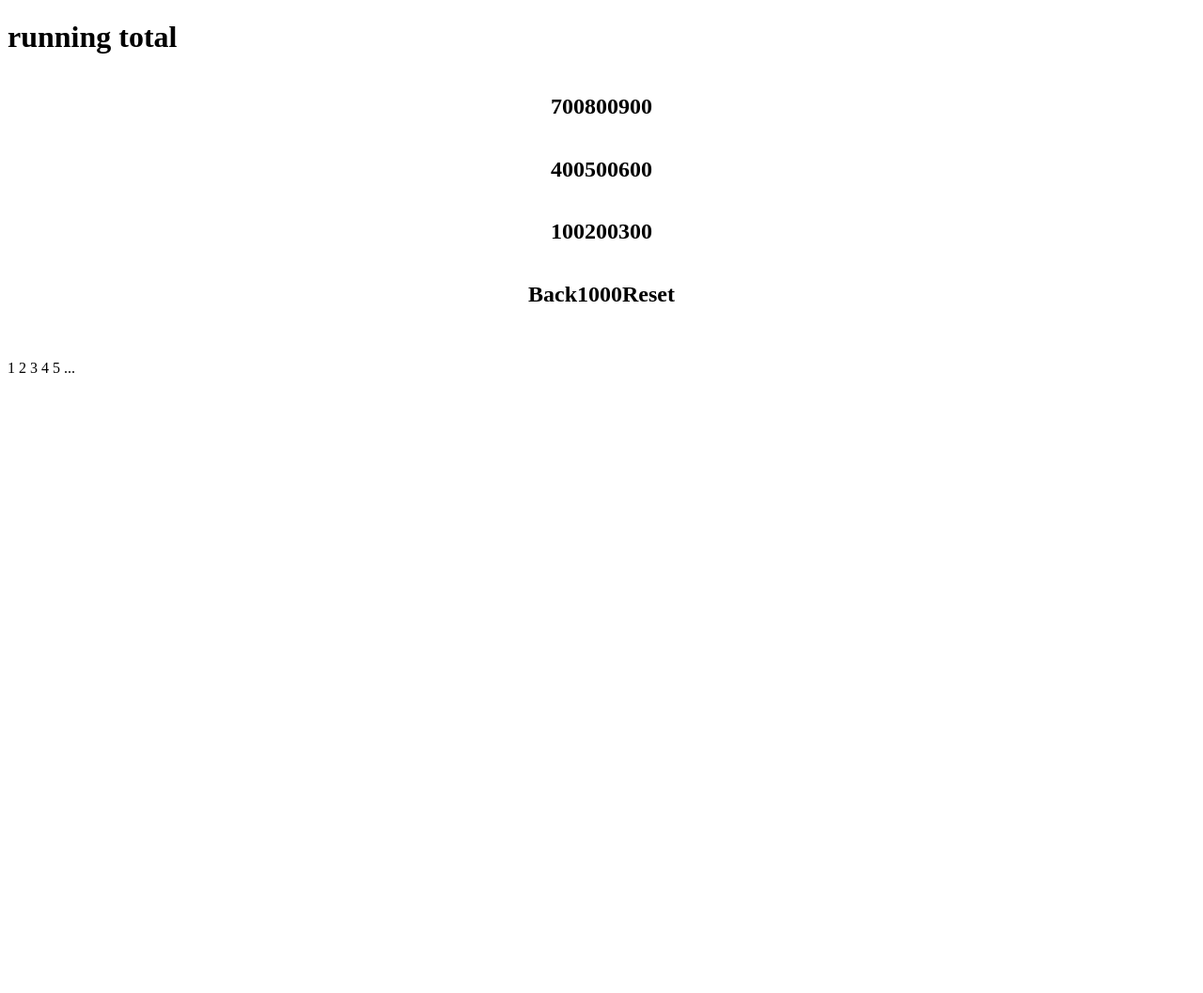
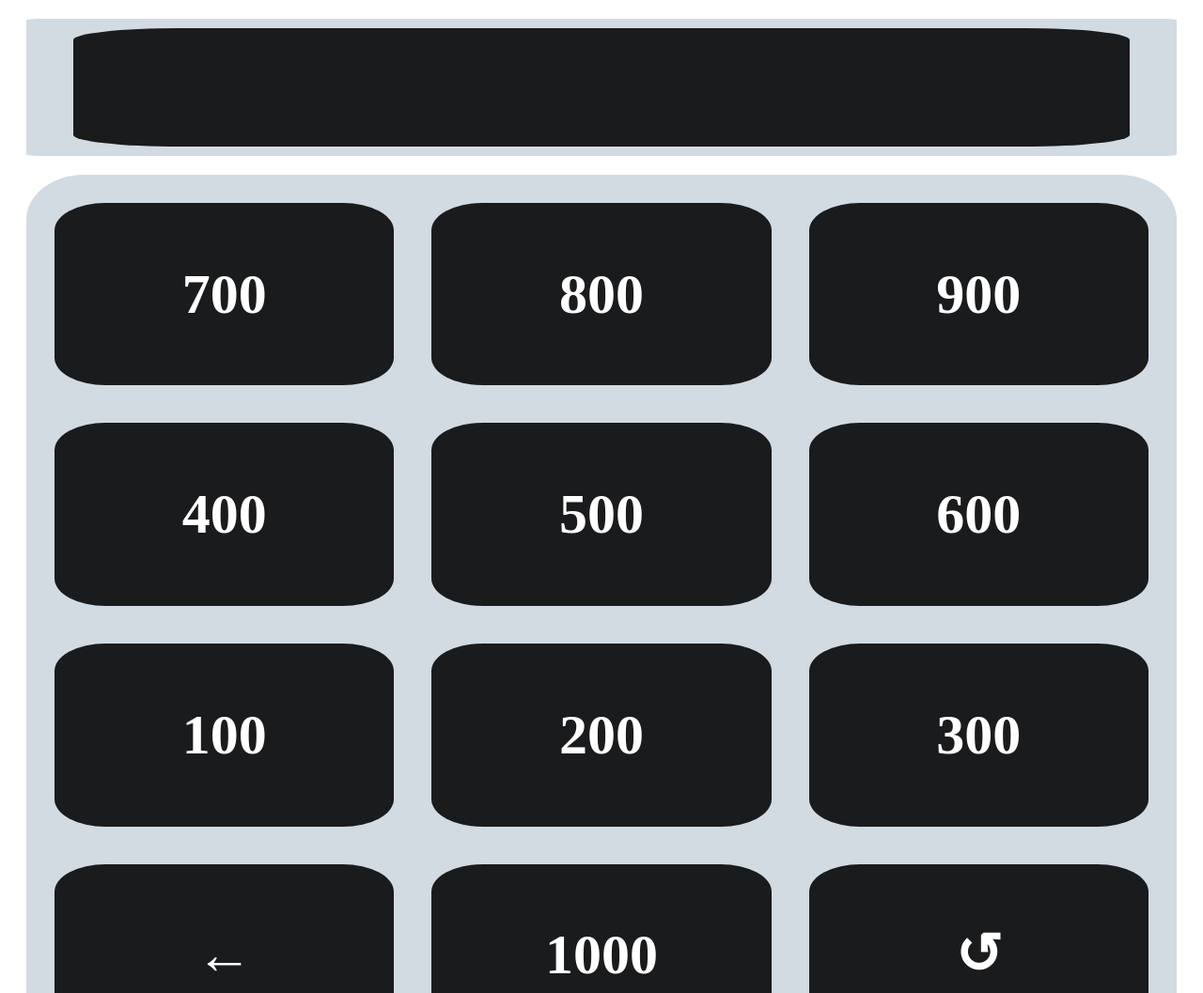
Before and after one commit to dannyramasawmy/Counter, a plain HTML site: page index.html in a window 1280 px wide. Shown: the top 1057 px of the page at 94% size. Before the commit the page ends 800 px from the top, so only its background shows below. Drawn offline with Linux system fonts and the light colour scheme.

Commit message:
add some css and the basic functions

```diff
--- a/counter.js
+++ b/counter.js
@@ -0,0 +1,34 @@
+var total = 0;
+var totalHistory = [0];
+
+AddToTotal(total);
+
+function DisplayTotal()
+{
+    document.getElementById("total").innerText = value;
+}
+
+function AddToTotal(value)
+{
+    totalHistory.push(total);
+    total += value;
+    DisplayTotal()
+};
+
+function ResetTotal()
+{
+    totalHistory.push(total);
+    total = 0;
+    DisplayTotal()
+};
+
+function Back()
+{
+    value = totalHistory.length > 0
+        ? totalHistory.pop
+        : 0;
+
+    totalHistory.push(total);
+    total = value;
+    DisplayTotal()
+};
--- a/index.html
+++ b/index.html
@@ -13,7 +13,9 @@
 
 <body>
     <div class="total-view">
-        <h1 id="total"> running total</h1>
+        <div class="total-button">
+            <h1 id="total"></h1>
+        </div>
     </div>
 
     <div class="number-pad">
@@ -33,9 +35,9 @@
             <div id="number-300" class="number"> <h2>300</h2> </div>
         </div>
         <div class="row">
-            <div id="back-space" class="number"> <h2>Back</h2> </div>
+            <div id="back-space" class="number"> <h2>←</h2> </div>
             <div id="1000" class="number"> <h2>1000</h2> </div>
-            <div id="reset" class="number"> <h2>Reset</h2> </div>
+            <div id="reset" class="number"> <h2>↺</h2> </div>
         </div>
     </div>
 </body>
--- a/style.css
+++ b/style.css
@@ -1,33 +1,78 @@
 
+
+.total-view {
+    background-color: #ccd5dedf;
+    flex-direction: column;
+    padding: 10px;
+    margin: 20px;
+    height: auto;
+    width: auto;
+    line-height: 10rem;
+    vertical-align: middle;
+    border-radius: 1%;
+    justify-content: space-around;
+    border-color: black;
+}
+
+.number-pad {
+    background-color: #ccd5dedf;
+    padding: 10px;
+    margin: 20px;
+    height: auto;
+    width: auto;
+    line-height: 75px;
+    font-weight: bold;
+    font-size: 40px;
+    vertical-align: middle;
+    border-radius: 5%;
+    justify-content: space-around;
+    border-color: black;
+}
+
+h1 {
+    font-size: 8rem;
+    font-weight: bold;
+    color: white;
+}
 
 .number-pad {
     display: flex;
     flex-direction: column;
 }
 
+.number {
+    border-radius: 15%;
+    background-color: #000000df;
+    color: white;
+    display: flex;
+    flex-direction: column;
+    justify-content: space-around;
+    width : 30%;
+    padding: 10px;
+    margin: 20px;
+    border-color: black;
+    text-align: center;
+}
+
+.total-button {
+    margin-left: auto;
+    margin-right: auto;
+    border-radius: 10%;
+    background-color: #000000df;
+    color: white;
+    width : 90%;
+    padding: 20px;
+    border-color: black;
+    text-align: center;
+}
+
+
 .row {
     display: flex;
     flex-direction: row;
+    justify-content: space-around;
 }
 
-.div {
-    background-color: #1B2631DF;
-    display: none;
-    /* flex-wrap: nowrap; */
-    /* flex-direction: column; */
-    /* height: 3em; */
-    padding: 10px;
-    margin: 20px;
-    height: auto;
-    width: auto;
-    /* line-height: 75px; */
-    font-weight: bold;
-    font-size: 40px;
-    vertical-align: middle;
-    border-radius: 10px;
-    justify-content: space-around;
-    border-color: black;
-}
 
 .row {
     /* justify-content: space-around; */
```
